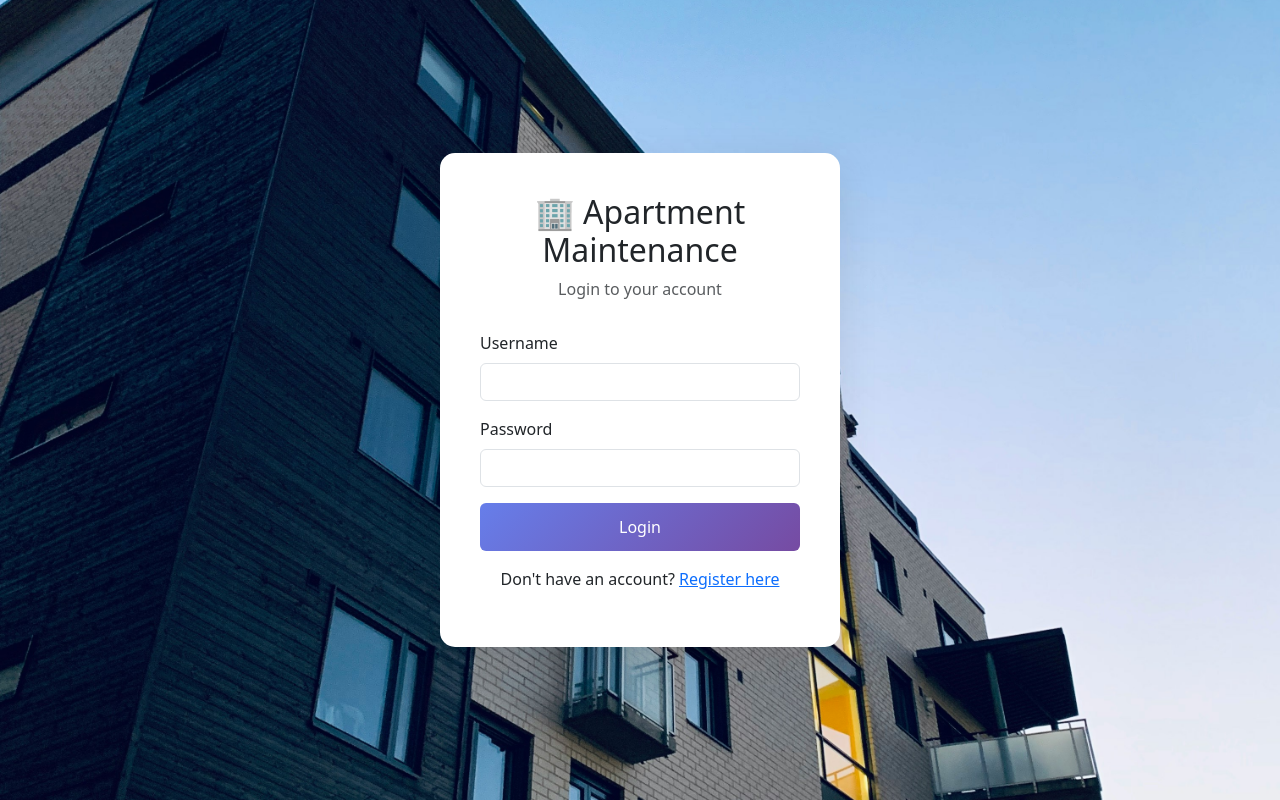
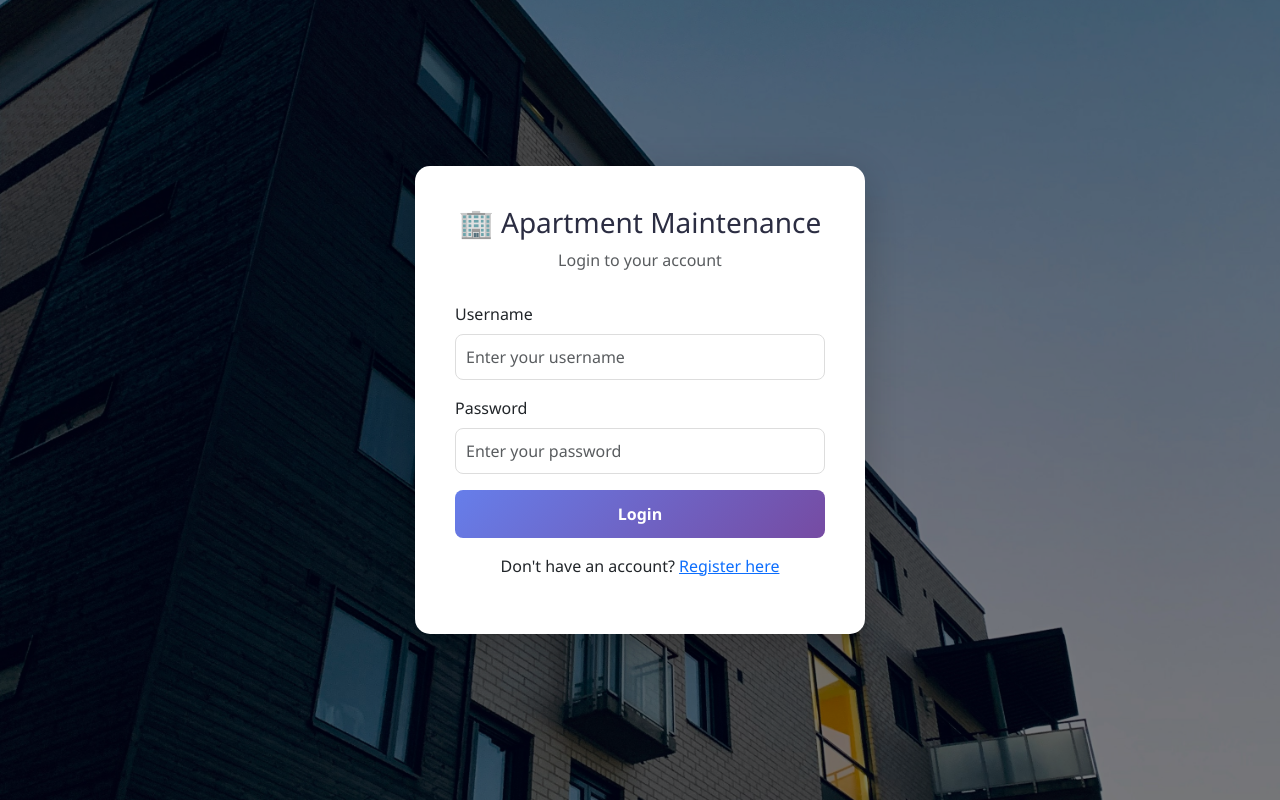
Before and after one commit to gimshaninethmini/apartment_maintainance_system, a Django app: page / in a window 1280 px wide. Run offline with Django 5.2, Linux system fonts and the light colour scheme.

Commit message:
Adding apartment background image to login page

```diff
--- a/templates/registration/login.html
+++ b/templates/registration/login.html
@@ -1,59 +1,143 @@
+{% load static %}
 <!DOCTYPE html>
 <html>
 <head>
     <title>Login - Apartment Maintenance System</title>
     <link href="https://cdn.jsdelivr.net/npm/bootstrap@5.3.0/dist/css/bootstrap.min.css" rel="stylesheet">
+    <link rel="stylesheet" href="https://cdnjs.cloudflare.com/ajax/libs/font-awesome/6.4.0/css/all.min.css">
+    <link rel="stylesheet" href="{% static 'css/main.css' %}">
     <style>
         body {
-            background: linear-gradient(135deg, #667eea 0%, #764ba2 100%);
+            background-image: url('/static/images/apartment-bg.jpg');
+            background-size: cover;
+            background-position: center;
+            background-attachment: fixed;
             min-height: 100vh;
             display: flex;
             align-items: center;
             justify-content: center;
+            position: relative;
         }
-        .login-card {
+
+        /* Dark overlay */
+        body::before {
+            content: '';
+            position: fixed;
+            top: 0;
+            left: 0;
+            width: 100%;
+            height: 100%;
+            background: rgba(0, 0, 0, 0.5);
+            z-index: 0;
+        }
+
+        .auth-card {
             background: white;
             border-radius: 15px;
-            box-shadow: 0 10px 40px rgba(0,0,0,0.1);
+            box-shadow: 0 10px 40px rgba(0,0,0,0.2);
             padding: 40px;
             width: 100%;
-            max-width: 400px;
+            max-width: 450px;
+            position: relative;
+            z-index: 1;
         }
+
         .login-header {
             text-align: center;
             margin-bottom: 30px;
         }
+
+        .login-header h2 {
+            color: #2b2d42;
+            font-size: 28px;
+        }
+
         .btn-login {
             background: linear-gradient(135deg, #667eea 0%, #764ba2 100%);
             border: none;
             width: 100%;
             padding: 12px;
+            color: white;
+            font-weight: bold;
+            border-radius: 8px;
+        }
+
+        .btn-login:hover {
+            transform: scale(1.02);
+            opacity: 0.9;
+        }
+
+        .alert {
+            border-radius: 10px;
+            margin-bottom: 20px;
+            padding: 12px;
+            border: none;
+        }
+
+        .alert-danger {
+            background-color: #f8d7da;
+            color: #721c24;
+            border-left: 4px solid #dc3545;
+        }
+
+        .alert-success {
+            background-color: #d4edda;
+            color: #155724;
+            border-left: 4px solid #28a745;
+        }
+
+        .alert i {
+            margin-right: 8px;
+        }
+
+        .form-control {
+            border-radius: 8px;
+            border: 1px solid #ddd;
+            padding: 10px;
+        }
+
+        .form-control:focus {
+            border-color: #667eea;
+            box-shadow: 0 0 5px rgba(102, 126, 234, 0.5);
         }
     </style>
 </head>
-<body style="background-image: url('/static/images/apartment-bg.jpg'); background-size: cover; background-position: center; min-height: 100vh;">
-    <div class="login-card">
+<body>
+    <div class="auth-card">
         <div class="login-header">
             <h2>🏢 Apartment Maintenance</h2>
             <p class="text-muted">Login to your account</p>
         </div>
 
+        <!-- Display error/success messages -->
+        {% if messages %}
+            {% for message in messages %}
+                <div class="alert alert-{% if message.tags == 'error' %}danger{% else %}{{ message.tags }}{% endif %} alert-dismissible fade show" role="alert">
+                    <i class="fas fa-{% if message.tags == 'error' %}exclamation-circle{% else %}check-circle{% endif %}"></i>
+                    {{ message }}
+                    <button type="button" class="btn-close" data-bs-dismiss="alert" aria-label="Close" style="float: right; background: none; border: none; font-size: 20px;"></button>
+                </div>
+            {% endfor %}
+        {% endif %}
+
         <form method="post">
             {% csrf_token %}
             <div class="mb-3">
                 <label for="username" class="form-label">Username</label>
-                <input type="text" name="username" class="form-control" required>
+                <input type="text" name="username" id="username" class="form-control" placeholder="Enter your username" required>
             </div>
             <div class="mb-3">
                 <label for="password" class="form-label">Password</label>
-                <input type="password" name="password" class="form-control" required>
+                <input type="password" name="password" id="password" class="form-control" placeholder="Enter your password" required>
             </div>
-            <button type="submit" class="btn btn-primary btn-login">Login</button>
+            <button type="submit" class="btn btn-login">Login</button>
         </form>
 
         <div class="text-center mt-3">
             <p>Don't have an account? <a href="/register/">Register here</a></p>
         </div>
     </div>
+
+    <script src="https://cdn.jsdelivr.net/npm/bootstrap@5.3.0/dist/js/bootstrap.bundle.min.js"></script>
 </body>
 </html>
```
